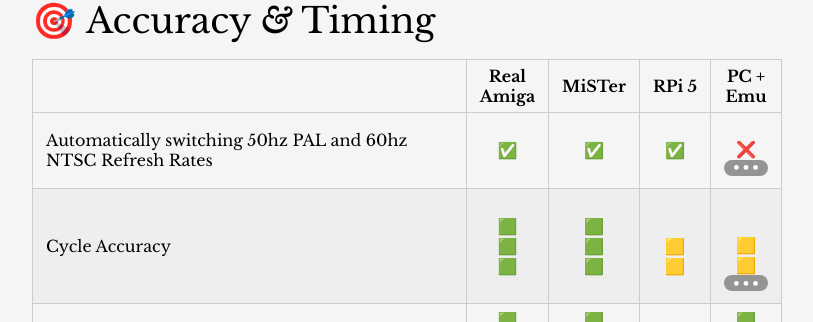
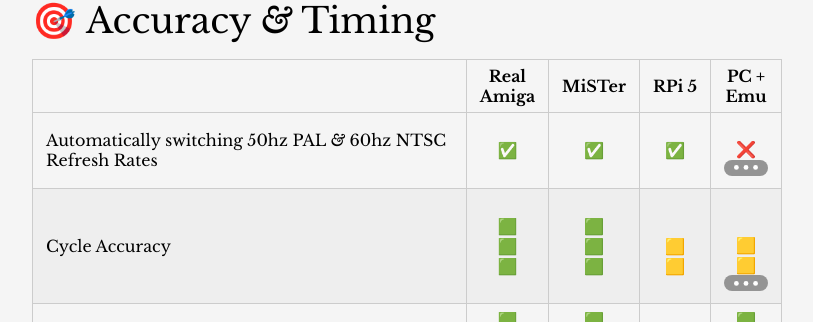
Before and after one commit to amigavision/amigavision.github.io, a Jekyll site: the page built from best.md, in a window 1280 px wide and 900 px high, scrolled down 2537 px. Shown: the part 130-452 px from the top of the window, without its empty margins (233-1046 px from the left). Built offline with Jekyll 4.4.1, drawn with Linux system fonts in a browser that asks for light colours.

Commit message:
Typography

```diff
--- a/best.md
+++ b/best.md
@@ -68,7 +68,7 @@
 
 |   | Real <br>Amiga | MiSTer | RPi&nbsp;5 | PC +<br> Emu |
 |---|:---------------:|:------:|:-----------------:|:-----------------------:|
-| Automatically switching 50hz PAL and 60hz NTSC Refresh Rates | ✅ | ✅ | ✅ | <br>❌<br> [^3]
+| Automatically switching 50hz PAL *&* 60hz NTSC Refresh Rates | ✅ | ✅ | ✅ | <br>❌<br> [^3]
 | Cycle Accuracy | 🟩<br>🟩<br>🟩 | 🟩<br>🟩<br>🟩 | <br>🟨<br>🟨 | <br><br>🟨<br>🟨<br> [^1]
 | Chipset Fidelity<br> (OCS, ECS, AGA) | 🟩<br>🟩<br>🟩 | 🟩<br>🟩<br>🟩 | <br>🟨<br>🟨 | 🟩<br>🟩<br>🟩
 | Stability | <br><br>🟨<br>🟨<br> [^2] | 🟩<br>🟩<br>🟩 | <br>🟨<br>🟨 | <br>🟨<br>🟨
```
